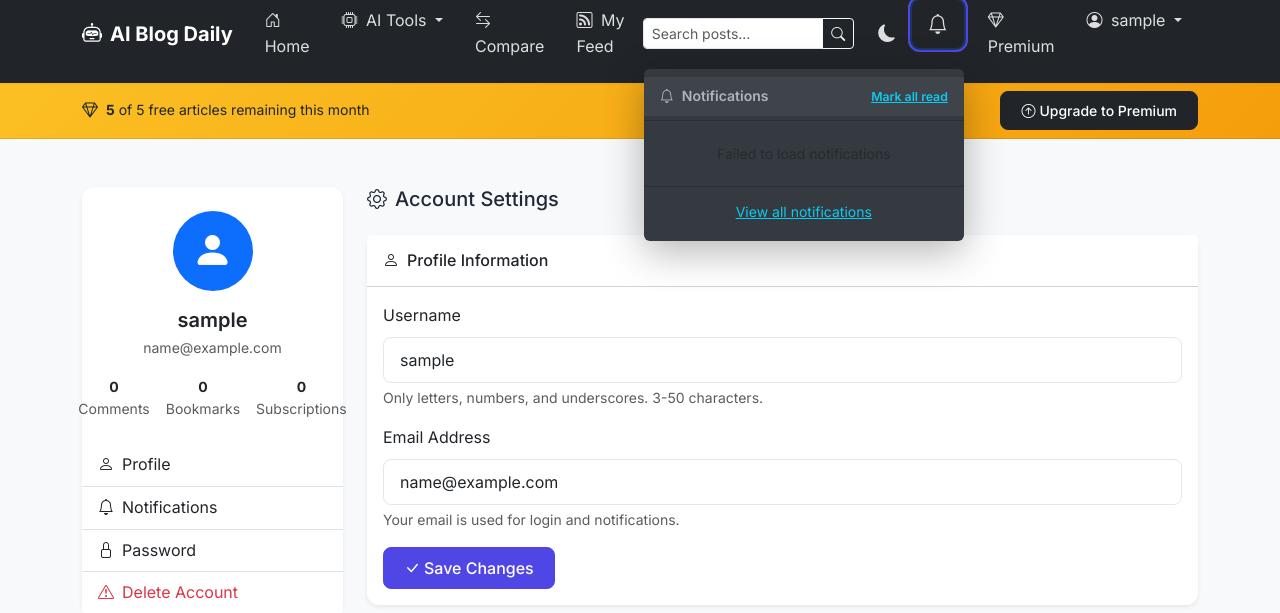
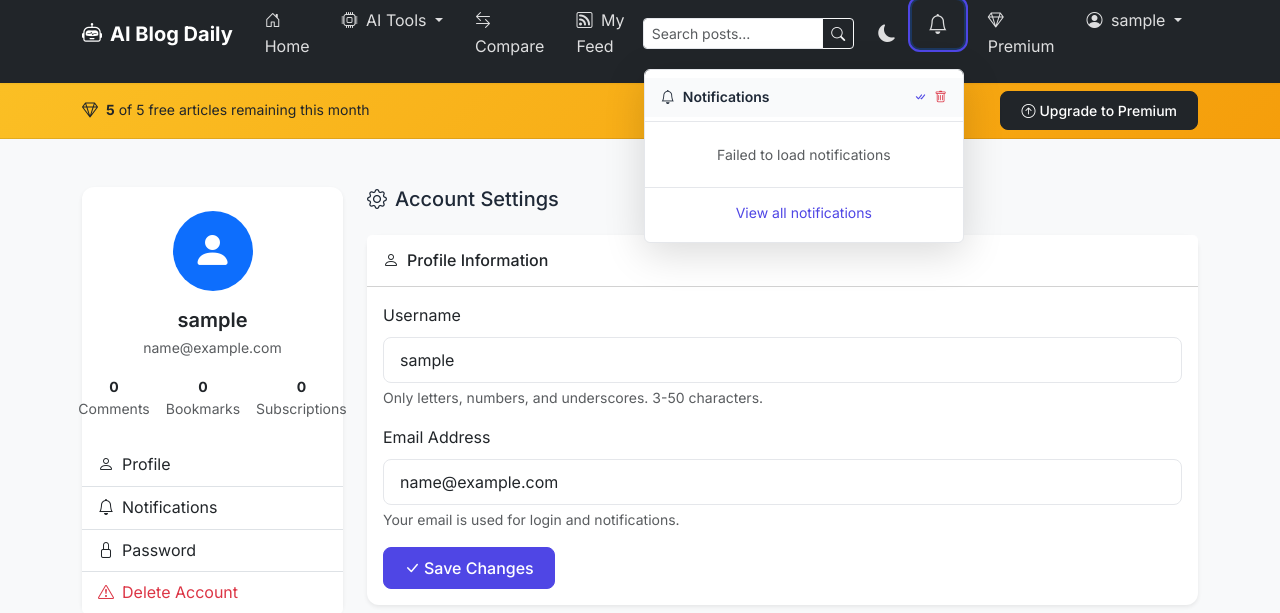
Before and after one commit to harberts01/Ai_Blog, a Flask app: page /account in a window 1280 px wide, after a click that opens the changed part. Shown: the top 613 px of the page. Run offline with Flask 3, Linux system fonts and the light colour scheme; the visitor is signed in with stand-in values (Sample User, id 1); a database or web service that is not in the repository returns one stand-in record (values such as "Sample title"); data that the repository does not hold is empty; some libraries are stand-ins or nearby versions.

Commit message:
Fix notification dropdown UI for light/dark mode and add clear all option
- Remove dropdown-menu-dark class from notification dropdown
- Add proper light mode styles: white background, dark text, subtle borders
- Add dark mode styles for notification dropdown
- Add clear all (trash icon) button next to mark all read
- Add /notifications/clear-all route in app.py
- Add clear_user_notifications() function in database.py
- Style notification items with proper contrast in both modes

```diff
--- a/app.py
+++ b/app.py
@@ -1485,6 +1485,18 @@ def mark_all_notifications_read():
     if request.headers.get('X-Requested-With') == 'XMLHttpRequest':
         return jsonify({'success': True, 'marked_count': count})
     flash(f'Marked {count} notifications as read', 'success')
+    return redirect(url_for('notifications'))
+
+
+@app.route("/notifications/clear-all", methods=["POST"])
+@login_required
+def clear_all_notifications():
+    """Delete all notifications for the current user"""
+    user = get_current_user()
+    count = db.clear_user_notifications(user['id'])
+    if request.headers.get('X-Requested-With') == 'XMLHttpRequest':
+        return jsonify({'success': True, 'deleted_count': count})
+    flash(f'Cleared {count} notifications', 'success')
     return redirect(url_for('notifications'))
 
 
--- a/database.py
+++ b/database.py
@@ -2024,6 +2024,23 @@ def mark_all_notifications_read(user_id):
         connection.close()
 
 
+def clear_user_notifications(user_id):
+    """Delete all notifications for a user"""
+    connection = get_connection()
+    if not connection:
+        return 0
+    try:
+        with connection.cursor() as cursor:
+            cursor.execute(
+                "DELETE FROM Notification WHERE user_id = %s",
+                (user_id,)
+            )
+            connection.commit()
+            return cursor.rowcount
+    finally:
+        connection.close()
+
+
 def delete_old_notifications(days=30):
     """Delete notifications older than specified days"""
     connection = get_connection()
--- a/static/css/styles.css
+++ b/static/css/styles.css
@@ -1248,27 +1298,60 @@ footer .text-muted {
 }
 
 .notification-dropdown {
-  box-shadow: 0 10px 40px rgba(0, 0, 0, 0.3);
+  box-shadow: 0 10px 40px rgba(0, 0, 0, 0.15);
+  background-color: #fff;
+  border: 1px solid #e5e7eb;
 }
 
 .notification-dropdown .dropdown-header {
   font-weight: 600;
-  background: rgba(255, 255, 255, 0.05);
+  background: #f9fafb;
+  color: #374151;
+}
+
+.notification-dropdown .dropdown-divider {
+  border-color: #e5e7eb;
+}
+
+.notification-dropdown-title {
+  color: #1f2937;
+  font-weight: 600;
+}
+
+.notification-dropdown-link {
+  color: #4f46e5;
+  text-decoration: none;
+}
+
+.notification-dropdown-link:hover {
+  color: #4338ca;
+  text-decoration: underline;
 }
 
 .notification-item {
   padding: 0.75rem 1rem;
   border-left: 3px solid transparent;
   transition: all 0.2s ease;
+  color: #374151;
 }
 
 .notification-item:hover {
-  background: rgba(255, 255, 255, 0.1);
+  background: #f3f4f6;
+  color: #1f2937;
 }
 
 .notification-item.unread {
-  background: rgba(79, 70, 229, 0.1);
+  background: rgba(79, 70, 229, 0.08);
   border-left-color: var(--primary-color);
+}
+
+.notification-item .notification-title {
+  color: #1f2937;
+}
+
+.notification-item .notification-message,
+.notification-item .notification-time {
+  color: #6b7280;
 }
 
 .notification-icon {
--- a/templates/base.html
+++ b/templates/base.html
@@ -157,21 +157,24 @@
                   <span class="visually-hidden">unread notifications</span>
                 </span>
               </a>
-              <ul class="dropdown-menu dropdown-menu-dark dropdown-menu-end notification-dropdown" aria-labelledby="notificationDropdown" style="min-width: 320px; max-height: 400px; overflow-y: auto;">
+              <ul class="dropdown-menu dropdown-menu-end notification-dropdown" aria-labelledby="notificationDropdown" style="min-width: 320px; max-height: 400px; overflow-y: auto;">
                 <li class="dropdown-header d-flex justify-content-between align-items-center px-3 py-2">
-                  <span><i class="bi bi-bell me-2"></i>Notifications</span>
-                  <a href="#" class="text-info small" id="markAllReadBtn" onclick="markAllRead(event)">Mark all read</a>
+                  <span class="notification-dropdown-title"><i class="bi bi-bell me-2"></i>Notifications</span>
+                  <div class="d-flex gap-2">
+                    <a href="#" class="notification-dropdown-link small" id="markAllReadBtn" onclick="markAllRead(event)" title="Mark all as read"><i class="bi bi-check-all"></i></a>
+                    <a href="#" class="notification-dropdown-link small text-danger" id="clearAllBtn" onclick="clearAllNotifications(event)" title="Clear all"><i class="bi bi-trash"></i></a>
+                  </div>
                 </li>
                 <li><hr class="dropdown-divider my-1" /></li>
                 <div id="notificationList">
-                  <li class="text-center text-muted py-3">
-                    <i class="bi bi-inbox fs-4 d-block mb-2"></i>
-                    <small>Loading notifications...</small>
+                  <li class="text-center py-3">
+                    <i class="bi bi-inbox fs-4 d-block mb-2 text-muted"></i>
+                    <small class="text-muted">Loading notifications...</small>
                   </li>
                 </div>
                 <li><hr class="dropdown-divider my-1" /></li>
                 <li class="text-center py-2">
-                  <a href="{{ url_for('notifications') }}" class="text-info small">View all notifications</a>
+                  <a href="{{ url_for('notifications') }}" class="notification-dropdown-link small">View all notifications</a>
                 </li>
               </ul>
             </li>
@@ -629,7 +632,30 @@
         event.stopPropagation();
         fetch('/notifications/mark-all-read', {
           method: 'POST',
-          headers: { 'X-Requested-With': 'XMLHttpRequest' }
+          headers: {
+            'X-Requested-With': 'XMLHttpRequest',
+            'Content-Type': 'application/x-www-form-urlencoded'
+          },
+          body: 'csrf_token={{ csrf_token() }}'
+        })
+        .then(response => response.json())
+        .then(data => {
+          loadNotificationCount();
+          loadNotifications();
+        });
+      }
+
+      function clearAllNotifications(event) {
+        event.preventDefault();
+        event.stopPropagation();
+        if (!confirm('Clear all notifications? This cannot be undone.')) return;
+        fetch('/notifications/clear-all', {
+          method: 'POST',
+          headers: {
+            'X-Requested-With': 'XMLHttpRequest',
+            'Content-Type': 'application/x-www-form-urlencoded'
+          },
+          body: 'csrf_token={{ csrf_token() }}'
         })
         .then(response => response.json())
         .then(data => {
```
Also changed, not shown: other parts of static/css/styles.css (+50 -0 lines).
